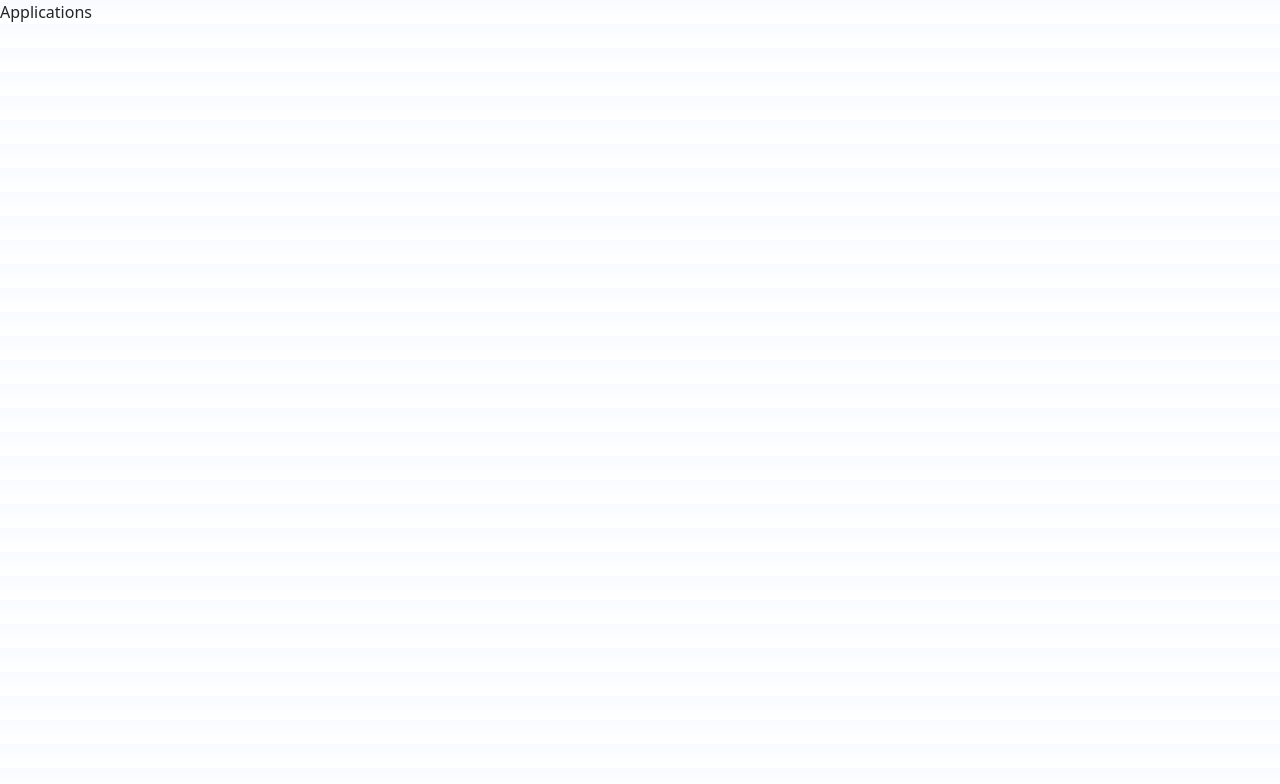
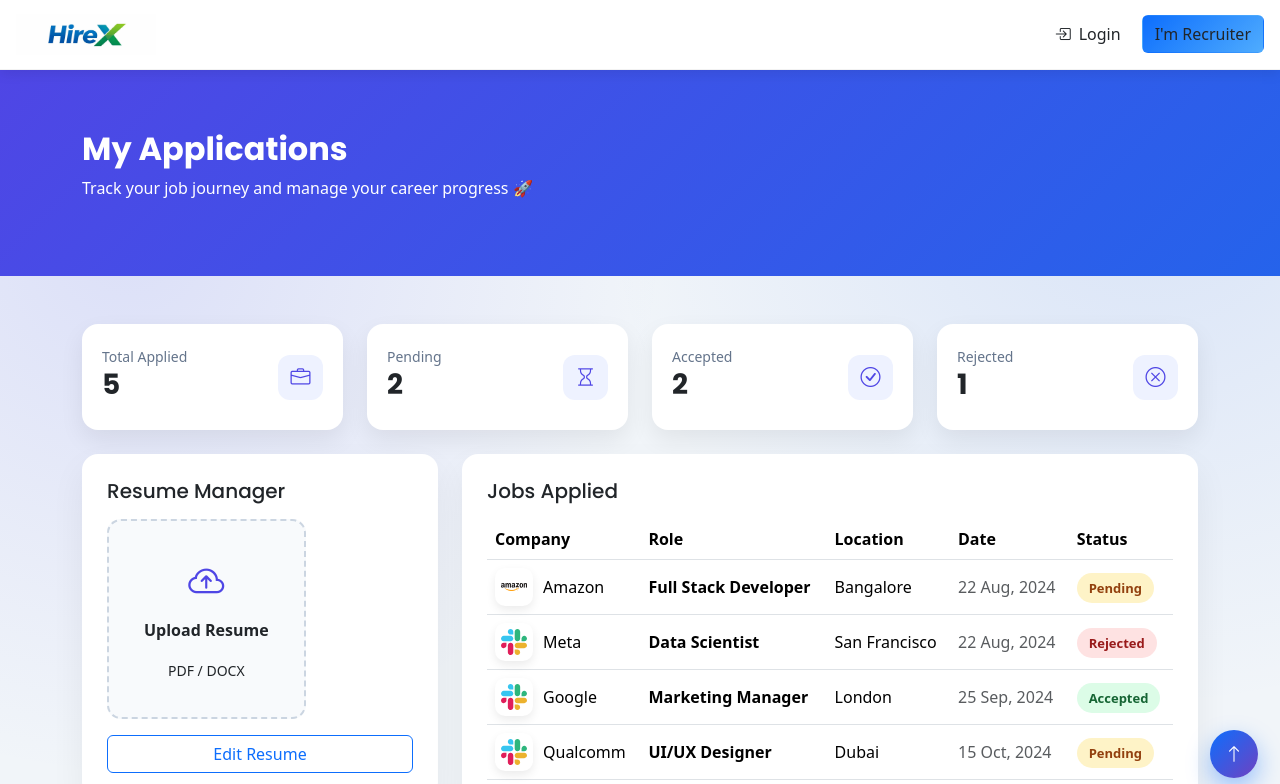
Before and after one commit to Praveenkumar-in/Hire_x, a React (Vite) app: page /applications in a window 1280 px wide. Shown: the top 784 px of the page. Built offline with nearby package versions, Linux system fonts and the light colour scheme; no server answers.

Commit message:
add layout

```diff
--- a/src/App.jsx
+++ b/src/App.jsx
@@ -4,14 +4,19 @@
 import Home from './pages/Home'
 import ApplyJob from './pages/ApplyJob'
 import Applications from './pages/Applications'
+import MainLayout from './Layout/MainLayout'
 
 const App = () => {
   return (
     <div>
   <Routes>
-    <Route path = '/' element ={ <Home/>}/>
+     <Route path = '/' element ={ <Home/>}/>
+    {/* Layout Wrapper */}
+      <Route element={<MainLayout />}>
+
     <Route path = '/apply-job/:id' element ={ <ApplyJob/>}/>
     <Route path = '/applications' element ={ <Applications/>}/>
+    </Route>
   </Routes>
 
     </div>
--- /dev/null
+++ b/src/Layout/MainLayout.jsx
@@ -0,0 +1,23 @@
+import React from "react";
+import { Outlet } from "react-router-dom";
+import Navbar from "../components/Navbar";
+import Footer from "../components/Footer";
+
+const MainLayout = () => {
+  return (
+    <>
+      {/* TOP NAVBAR */}
+      <Navbar />
+
+      {/* PAGE CONTENT CHANGES HERE */}
+      <main style={{ minHeight: "80vh" }}>
+        <Outlet />
+      </main>
+
+      {/* FOOTER */}
+      <Footer />
+    </>
+  );
+};
+
+export default MainLayout;
--- a/src/assets/assets.js
+++ b/src/assets/assets.js
@@ -108,7 +108,7 @@
         location: 'Bangalore',
         date: '22 Aug, 2024',
         status: 'Pending',
-        logo: company_icon,
+        logo:  amazon_logo,
     },
     {
         company: 'Meta',
@@ -140,7 +140,7 @@
         location: 'Hyderabad',
         date: '25 Sep, 2024',
         status: 'Accepted',
-        logo: company_icon,
+        logo: microsoft_logo,
     },
 ];
 
--- a/src/index.css
+++ b/src/index.css
@@ -1127,3 +1127,162 @@
 .col-lg-4{
   align-self: flex-start;
 }
+/* =============================
+   APPLICATION PAGE BG
+============================= */
+
+.application-page{
+  min-height:100vh;
+  background:
+    radial-gradient(circle at 10% 20%, rgba(99,102,241,.15), transparent 40%),
+    radial-gradient(circle at 90% 10%, rgba(37,99,235,.12), transparent 40%),
+    #f1f5f9;
+}
+
+/* HERO */
+.application-hero{
+  padding:60px 0;
+  background:linear-gradient(135deg,#4f46e5,#2563eb);
+  color:white;
+}
+
+/* =============================
+   STAT CARDS
+============================= */
+
+.stat-card{
+  background:white;
+  padding:20px;
+  border-radius:16px;
+  box-shadow:0 10px 25px rgba(0,0,0,.07);
+  transition:.3s;
+}
+
+.stat-card:hover{
+  transform:translateY(-6px);
+}
+
+.stat-card small{
+  color:#64748b;
+}
+
+.stat-card h3{
+  font-weight:700;
+}
+
+.stat-icon{
+  width:45px;
+  height:45px;
+  border-radius:12px;
+  background:#eef2ff;
+  display:flex;
+  align-items:center;
+  justify-content:center;
+  font-size:20px;
+  color:#4f46e5;
+}
+
+/* =============================
+   RESUME CARD
+============================= */
+
+.resume-card{
+  background:white;
+  padding:25px;
+  border-radius:16px;
+  box-shadow:0 15px 35px rgba(0,0,0,.06);
+}
+
+.upload-area{
+  border:2px dashed #cbd5e1;
+  border-radius:14px;
+  padding:35px;
+  text-align:center;
+  cursor:pointer;
+  transition:.3s;
+  background:#f8fafc;
+}
+
+.upload-area:hover{
+  background:#eef2ff;
+  border-color:#4f46e5;
+}
+
+.upload-area i{
+  font-size:36px;
+  color:#4f46e5;
+}
+
+/* =============================
+   APPLICATION TABLE
+============================= */
+
+.applications-card{
+  background:white;
+  padding:25px;
+  border-radius:16px;
+  box-shadow:0 15px 35px rgba(0,0,0,.06);
+}
+
+.application-table thead{
+  background:#f8fafc;
+}
+
+.application-table tbody tr{
+  transition:.25s;
+}
+
+.application-table tbody tr:hover{
+  background:#f1f5f9;
+}
+
+/* COMPANY CELL */
+
+.company-cell{
+  display:flex;
+  align-items:center;
+  gap:10px;
+}
+
+.company-logo{
+  width:38px;
+  height:38px;
+  border-radius:10px;
+  object-fit:contain;
+  background:white;
+  padding:6px;
+  box-shadow:0 4px 10px rgba(0,0,0,.08);
+}
+
+/* =============================
+   STATUS BADGES
+============================= */
+
+.status{
+  padding:6px 12px;
+  border-radius:20px;
+  font-size:13px;
+  font-weight:600;
+}
+
+.status.pending{
+  background:#fef3c7;
+  color:#92400e;
+}
+
+.status.accepted{
+  background:#dcfce7;
+  color:#166534;
+}
+
+.status.rejected{
+  background:#fee2e2;
+  color:#991b1b;
+}
+
+/* MOBILE */
+@media(max-width:992px){
+  .application-hero{
+    text-align:center;
+  }
+}
--- a/src/pages/Applications.jsx
+++ b/src/pages/Applications.jsx
@@ -1,9 +1,183 @@
-import React from 'react'
+import React, { useState } from "react";
+import { jobsApplied } from "../assets/assets";
 
-const Applications = () => {
+const ApplicationPage = () => {
+
+  /* ================= RESUME ================= */
+  const [resume, setResume] = useState(null);
+
+  const handleUpload = (e) => {
+    const file = e.target.files[0];
+    if (file) setResume(file.name);
+  };
+
+  /* ================= STATS ================= */
+  const total = jobsApplied.length;
+  const accepted = jobsApplied.filter(j => j.status === "Accepted").length;
+  const rejected = jobsApplied.filter(j => j.status === "Rejected").length;
+  const pending = jobsApplied.filter(j => j.status === "Pending").length;
+
+  const getStatusClass = (status) => {
+    if (status === "Accepted") return "status accepted";
+    if (status === "Rejected") return "status rejected";
+    return "status pending";
+  };
+
   return (
-    <div>Applications</div>
-  )
-}
 
-export default Applications
+    <div className="application-page">
+
+      {/* ===== HERO HEADER ===== */}
+      <div className="application-hero">
+        <div className="container">
+          <h2 className="fw-bold">My Applications</h2>
+          <p>Track your job journey and manage your career progress 🚀</p>
+        </div>
+      </div>
+
+      <div className="container py-5">
+
+        {/* ===== STATS ===== */}
+        <div className="row g-4 mb-4">
+
+          <Stat title="Total Applied" value={total} icon="bi-briefcase"/>
+          <Stat title="Pending" value={pending} icon="bi-hourglass"/>
+          <Stat title="Accepted" value={accepted} icon="bi-check-circle"/>
+          <Stat title="Rejected" value={rejected} icon="bi-x-circle"/>
+
+        </div>
+
+        <div className="row g-4">
+
+          {/* ===== RESUME CARD ===== */}
+          <div className="col-lg-4">
+
+            <div className="resume-card">
+
+              <h5 className="mb-3">Resume Manager</h5>
+
+              <label className="upload-area">
+
+                <input
+                  type="file"
+                  hidden
+                  accept=".pdf,.doc,.docx"
+                  onChange={handleUpload}
+                />
+
+                {!resume ? (
+                  <>
+                    <i className="bi bi-cloud-arrow-up"></i>
+                    <p className="fw-semibold mt-2">Upload Resume</p>
+                    <small>PDF / DOCX</small>
+                  </>
+                ) : (
+                  <>
+                    <i className="bi bi-file-earmark-check text-success"></i>
+                    <p className="fw-semibold mt-2">{resume}</p>
+                    <small className="text-success">Uploaded</small>
+                  </>
+                )}
+
+              </label>
+
+              <button className="btn btn-outline-primary w-100 mt-3">
+                Edit Resume
+              </button>
+
+            </div>
+
+          </div>
+
+          {/* ===== APPLICATION TABLE ===== */}
+          <div className="col-lg-8">
+
+            <div className="applications-card">
+
+              <h5 className="mb-3">Jobs Applied</h5>
+
+              <div className="table-responsive">
+                <table className="table application-table align-middle">
+
+                  <thead>
+                    <tr>
+                      <th>Company</th>
+                      <th>Role</th>
+                      <th>Location</th>
+                      <th>Date</th>
+                      <th>Status</th>
+                    </tr>
+                  </thead>
+
+                  <tbody>
+                    {jobsApplied.map((job, i) => (
+                      <tr key={i}>
+
+                        {/* COMPANY WITH LOGO */}
+                        <td>
+                          <div className="company-cell">
+                            <img
+                              src={job.logo}
+                              alt=""
+                              className="company-logo"
+                            />
+                            <span>{job.company}</span>
+                          </div>
+                        </td>
+
+                        <td className="fw-semibold">
+                          {job.title}
+                        </td>
+
+                        <td>{job.location}</td>
+
+                        <td className="text-muted">
+                          {job.date}
+                        </td>
+
+                        <td>
+                          <span className={getStatusClass(job.status)}>
+                            {job.status}
+                          </span>
+                        </td>
+
+                      </tr>
+                    ))}
+                  </tbody>
+
+                </table>
+              </div>
+
+            </div>
+
+          </div>
+
+        </div>
+      </div>
+    </div>
+
+  );
+};
+
+/* ===== STAT COMPONENT ===== */
+const Stat = ({ title, value, icon }) => (
+  <div className="col-md-3">
+    <div className="stat-card">
+
+      <div className="d-flex justify-content-between align-items-center">
+        <div>
+          <small>{title}</small>
+          <h3>{value}</h3>
+        </div>
+
+        <div className="stat-icon">
+          <i className={`bi ${icon}`}></i>
+        </div>
+      </div>
+
+    </div>
+  </div>
+
+);
+
+export default ApplicationPage;
--- a/src/pages/ApplyJob.jsx
+++ b/src/pages/ApplyJob.jsx
@@ -139,9 +139,10 @@
                 <li><strong>Salary:</strong> ${job.salary}</li>
               </ul>
 
-              <button className="btn apply-btn w-100 mb-3">
+             <Link to ='/applications '> <button className="btn apply-btn w-100 mb-3">
                 Apply Now
               </button>
+              </Link>
 
               <button className="btn btn-outline-secondary w-100">
                 Save Job
```
